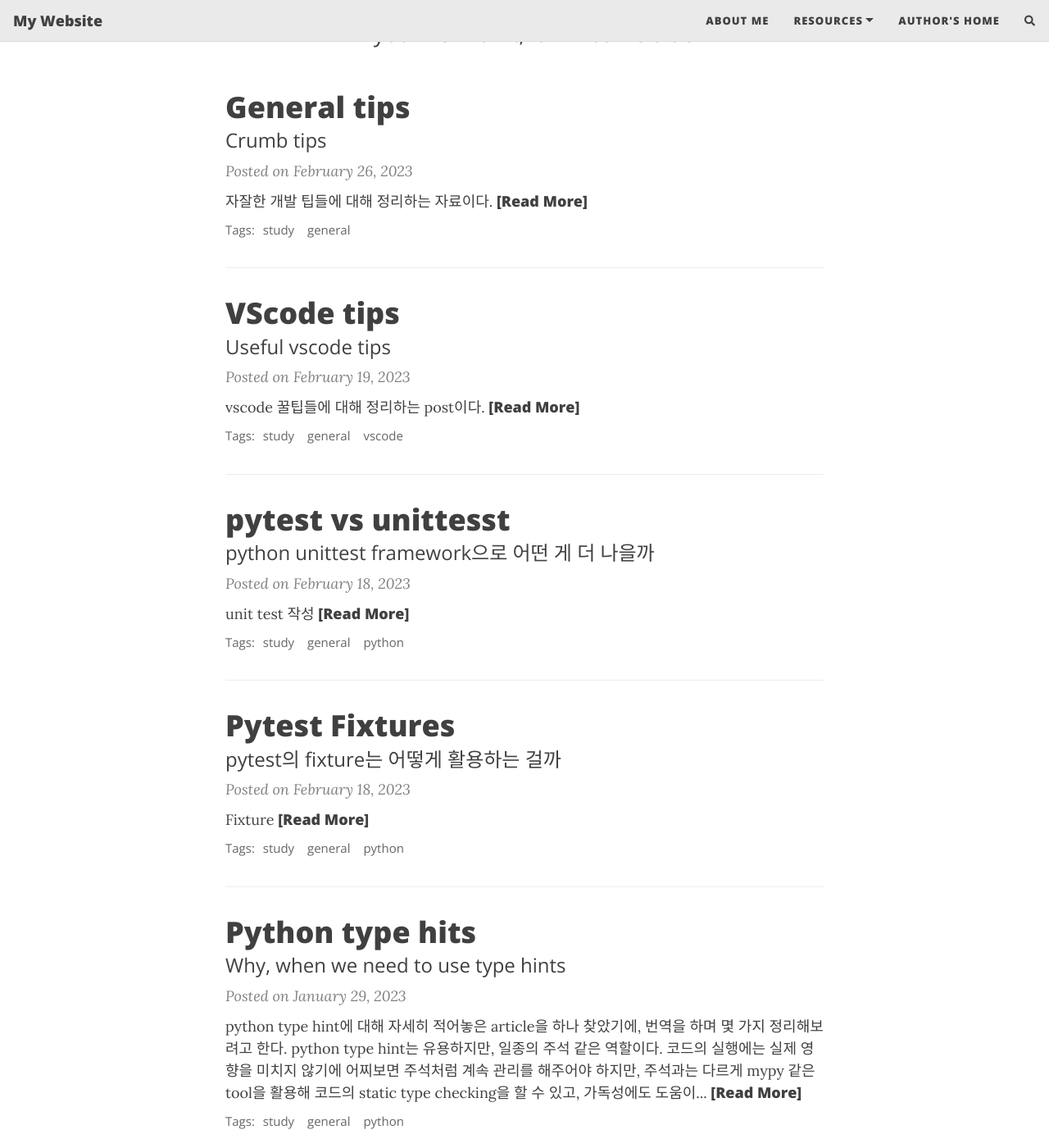
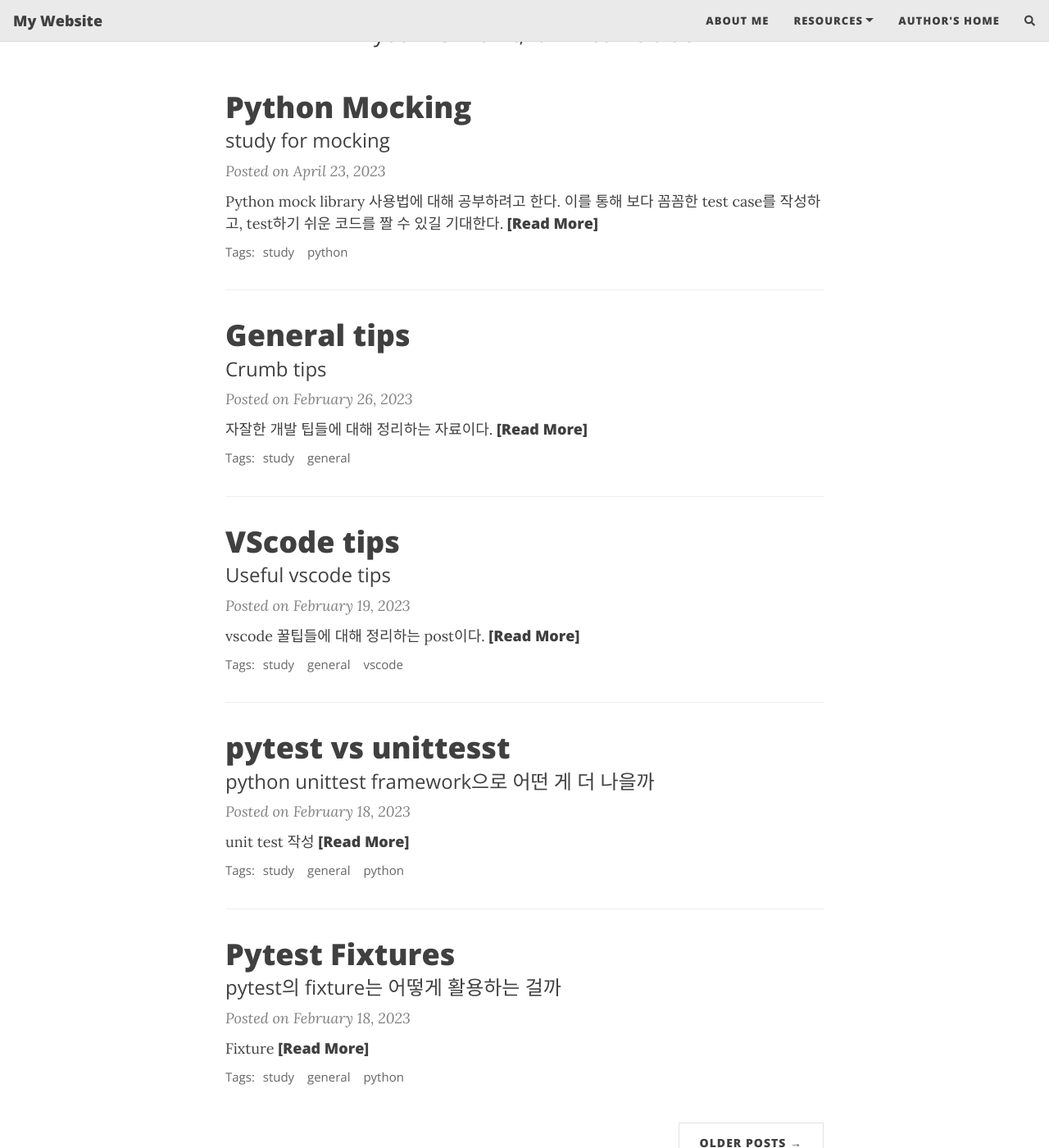
Before and after one commit to daegeunhaha/daegeunhaha.github.io, a Jekyll site: the page built from index.html, in a window 1280 px wide and 1400 px high, scrolled down 228 px. Shown: the whole window at 82% size. Built offline with Jekyll 4.4.1, drawn with Linux system fonts in a browser that asks for light colours; nearby versions of some CDN libraries; the list of posts is cut into pages by our own code; comment, search, counter and statistics services are not loaded; some of the changed lines change nothing that is shown.

Commit message:
edit post about markdown and add post about mocking

`````diff
--- a/_posts/2023-01-14-extended-markdown.md
+++ b/_posts/2023-01-14-extended-markdown.md
@@ -59,3 +59,11 @@ code block의 indentation을 조금 더 넣으면 된다.
         ```
 
     2. 1-2 element of ordered list
+
+### 05. Inline code syntax
+
+backtick 을 양쪽에 넣으면 된다.
+
+이런 식이 된다. `code이에요~!`
+
+code syntax highlight의 경우, github이나 특별한 extension이 있어야 하는 것 같다.
--- /dev/null
+++ b/_posts/2023-04-23-python-mock.md
@@ -0,0 +1,188 @@
+---
+layout: post
+title: Python Mocking
+subtitle: study for mocking
+tags: [study, python]
+comments: true
+---
+
+Python mock library 사용법에 대해 공부하려고 한다.
+이를 통해 보다 꼼꼼한 test case를 작성하고, test하기 쉬운 코드를 짤 수 있길 기대한다.
+
+### Mock library
+
+[python 3.11 unittest.mock library official api document](https://docs.python.org/ko/3/library/unittest.mock-examples.html)
+
+#### 모의 객체 사용하기
+
+##### 메서드를 패치하는 모의 객체
+
+* 객체에 메서드를 직접 패치
+
+##### 객체의 메서드 호출을 위한 모의 객체
+
+* 객체를 패치하여, 패치한 Mock 객체를 메서드에 전달한 다음 올바른 방식으로 사용되는지 확인
+  * 코드에서 Mock 객체에 대해 특정 method를 액세스하는 시점에 새로운 mock 객체가 만들어서 할당됨
+
+##### 클래스 모킹하기
+
+* 테스트 중인 코드가 인스턴스화하는 클래스를 모킹
+  * 클래스를 패치하면 해당 클래스가 모의 객체로 바뀜
+  * 인스턴스는 클래스를 호출해서 만들어지므로, 모킹된 클래스의 반환 값을 확인하여 모의 인스턴스에 액세스한다는 것을 뜻함
+
+    ```python
+    def some_function():
+        instance = module.Foo()
+        return instance.method()
+
+    with patch('module.Foo') as mock:
+        intance = mock.return_value
+        instance.method.return_value = 'the result'
+        result = some_function()
+        assert result == 'the result'
+    ```
+
+##### 모의 객체 이름 붙이기
+
+* 모의 객체가 테스트 실패 메시지에 나타날 때 유용할 수 있다.
+* 모의 객체의 attribute나 method에도 전파됨
+
+##### 모든 호출 추적하기
+
+* mock_calls attribute는 모의 객체의 자식 attribute에 대한 모든 호출을 기록한다.
+
+  ```console
+  >>> mock = MagicMock()
+  >>> mock.method()
+  <MagicMock name='mock.method()' id='...'>
+  >>> mock.attribute.method(10,x=53)
+  <MagicMock name='mock.attribute.method()' id='...'>
+  >>> mock.mock_calls
+  [call.method(), call.attribute.method(10, x=53)]
+  ```
+
+* mock_calls 에 대한 assertion을 만들고, 예기치 않은 method가 호출되면 assertion이 실패할 것이다. 이 방식으로 예상한 호출이 이루어졌음을 assertion할 뿐만 아니라, 추가 호출 없이 올바른 순서로 호출되었는지 확인할 수 있다.
+
+  ```console
+  >>> expected = [call.method(), call.attribute.method(10, x=53)]
+  >>> mock.mock_calls == expected
+  True
+  ```
+
+* 그러나, 어떤 모의 객체를 반환하는 호출에 대한 매개 변수는 기록되지 않는다. 따라서 조상을 만들 때 사용되는 매개 변수가 중요한 nested call을 추적할 수는 없다.
+
+  ```console
+  >>> mock = MagicMock()
+  >>> mock.method(10, x=53).deliver()
+  <MagicMock name='mock.method().deliver()' id='139803986024320'>
+  >>> call.method(999, x=9999).deliver() == mock.mock_calls[-1]
+  True
+  ```
+
+#### 반환 값과 어트리뷰트 설정하기
+
+* 모의 객체에서 반환 값을 설정하는 것은 간단하다.
+
+  ```console
+  >>> mock = MagicMock()
+  >>> mock.return_value = 3
+  >>> mock()
+  3
+  ```
+
+* 모의 객체의 method에 대해서도 마찬가지이다.
+
+  ```console
+  >>> mock = MagicMock()
+  >>> mock.method.return_value = 3
+  >>> mock.method()
+  3
+  ```
+
+* 생성자에서 반환 값을 설정할 수도 있다.
+
+  ```console
+  >>> mock = MagicMock(return_value = 3)
+  >>> mock()
+  3
+  ```
+
+* 모의 객체에 attribute 설정이 필요하면 그냥 하면 된다.
+
+  ```console
+  >>> mock = MagicMock()
+  >>> mock.x = 3
+  >>> mock.x
+  3
+  ```
+
+* 때로는 예를 들어 `mock.connection.cursor().execute("SELECT 1")`와 같이 좀 더 복잡한 상황을 모킹하고 싶을 수 있다. 이 호출이 리스트를 반환하려고 한다면 중첩 호출 결과를 구성해야 한다.
+
+  ```console
+  >>> mock = MagicMock()
+  >>> cursor = mock.connection.cursor.return_value
+  >>> cursor.execute.return_value = ['foo']
+  >>> mock.connection.cursor().execute("SELECT 1")
+  ['foo']
+  >>> expected = call.connection.cursor().execute("SELECT 1").call_list()
+  >>> mock.mock_calls
+  [call.connection.cursor(), call.connection.cursor().execute('SELECT 1')]
+  >>> mock.mock_calls == expected
+  True
+  ```
+
+  위의 예시에서는
+
+  * `mock.connection.cursor().execute("SELECT 1")`의 return value를 지정해주고, 해당 return value를 가지고 추후 테스트할 수 있게 하였으며
+  * `call`객체의 `call_list` methodd와  `mock_calls` method를 활용하여 실제 mock 객체가 내가 원하는 대로 call이 되었는지 확인하였다.
+
+#### 모의 객체로 예외 발생시키기
+
+* Mock 객체의 `side_effect` attribute가 유용하다. 이를 예외 클래스나 인스턴스로 설정하면 모의 객체가 호출될 때 예외가 발생한다.
+
+#### 부작용 함수와 이터러블
+
+* `side_effect`는 함수나 iterable로 설정할 수도 있다. `side_effect`의 iterable로서의 사용 사례는 모의 객체가 여러 번 호출 되고, 각 호출이 다른 값을 반환하기를 원하는 경우이다.
+* mock 객체 호출에 전달되는 것에 따라 반환 값을 동적으로 변경하는 것곽 같은 고급 사용 사례의 경우, `side_effect`는 함수가 될 수 있다.
+
+  ```console
+  >>> vals = {(1,2): 1, (2,3): 2}
+  >>> def side_effect(*args):
+  ...     return vals[args]
+  ...
+  >>> mock = MagicMock(side_effect=side_effect)
+  >>> mock(1,2)
+  1
+  >>> mock(2,3)
+  2
+  ```
+
+### 패치 데코레이터
+
+참고해야 할 사항: patch decorator는 decorator가 조회되는 namespace에서 객체를 패치하는 것이 중요하다.
+
+* patch하는 namespace에 대하여
+
+  위에서 언급되었지만, patch는 객체가 조회되는 곳을 패치해야 한다.
+  테스트하려는 프로젝트가 다음과 같은 구조로 되어 있다고 가정해보겠다.
+
+  a.py
+    -> Defines SomeClass
+  b.py
+    -> from a import SomeClass
+    -> some_function instantiates SomeClass
+
+  이제 `some_function`을 테스트하고 싶지만, `patch()`를 사용하여 `SomeClass`를 모킹하고 싶다. 문제는 모듈 b를 임포트할 때 모듈 a에서 `SomeClass`를 import 해야 한다는 것이다. `patch()`를 사용하여 `a.SomeClass`를 모킹하면 우리가 의도한대로 테스트에 영향을 미칠 수 없다.
+  따라서 핵심은 `SomeClass`가 사용되는 곳(조회되는 곳)을 패치하는 것이다. 이 경우 `some_function`은 우리가 import 한 모듈 b에서 `SomeClass`를 조회한다. 따라서 패치는 다음과 같아야 한다.
+
+  ```python
+  @patch('b.SomeClass')
+  ```
+
+  하지만, `from a import SomeClass` 대신 모듈 b가 `import a`를 수행하고 `some_function`이 `a.SomeClass`를 사용하는 시나리오에서는 패치하려는 클래스가 모듈에서 직접 조회되므로(`a.SomeClass.bulabula`) 대신 `a.SomeClass`를 패치해야 한다.
+
+  ```python
+  @patch('a.SomeClass')
+  ````
+
+mock은 세 가지 decorator를 제공한다. `patch(), patch.object(), patch.dict()`. `patch`는 패치 할 attribute를 지정하기 위해 `package.module.Class.attribute` 형식의 단일 문자열을 취한다.
`````
